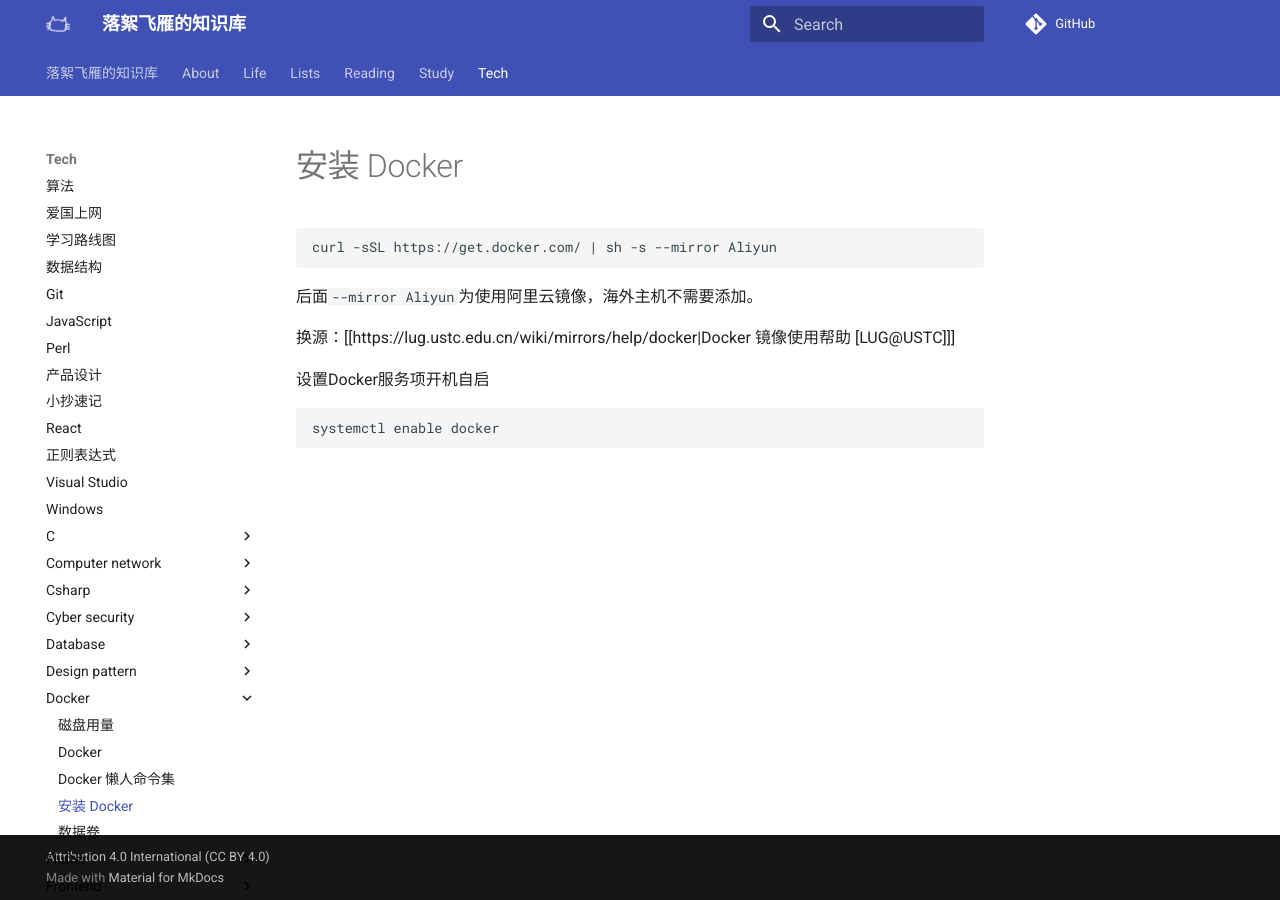
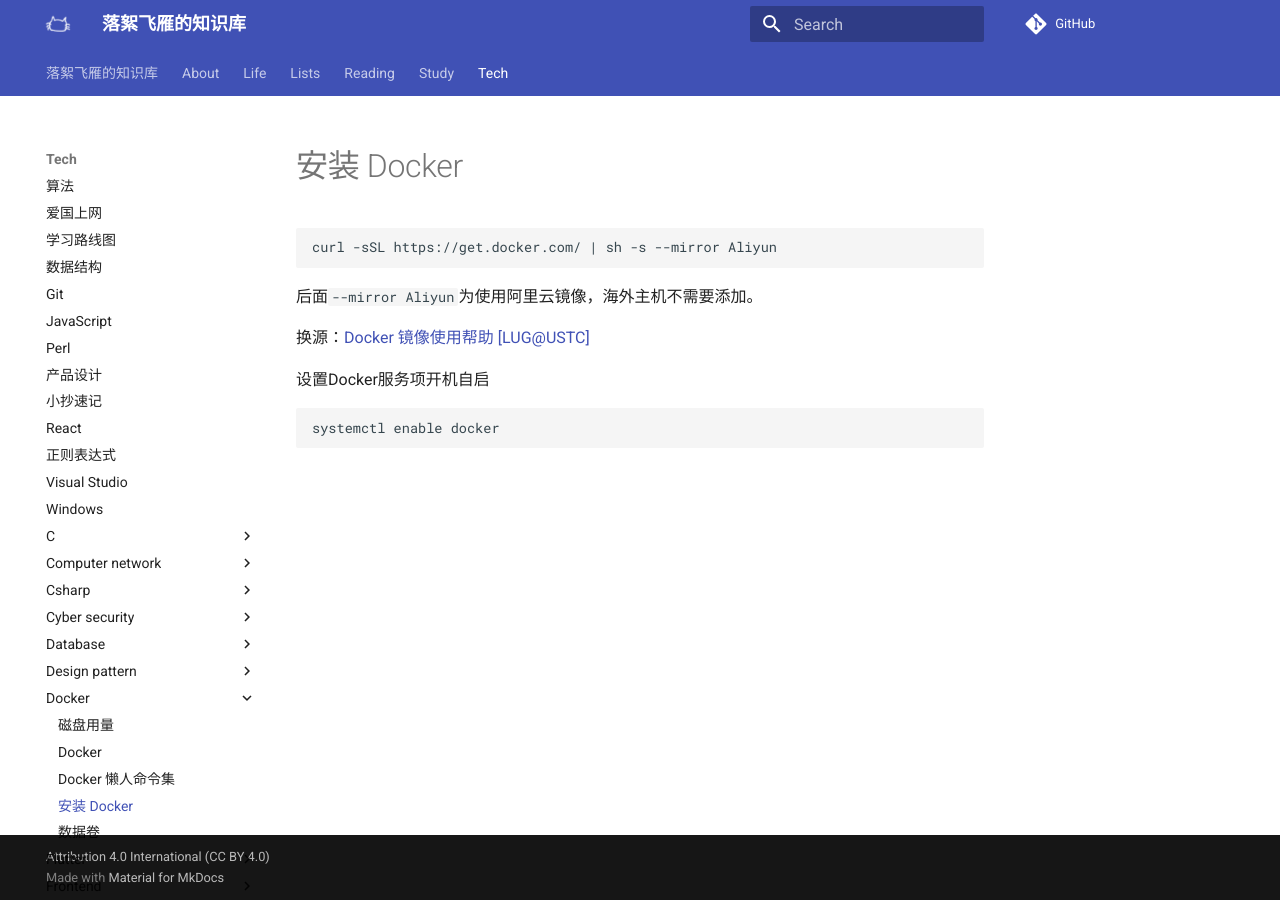
Before and after one commit to luoxufeiyan/wiki.luoxufeiyan.com, an MkDocs documentation site: the page built from docs/tech/docker/install.md, in a window 1280 px wide. Built offline with MkDocs 1.6.1 and Material for MkDocs 9.7.7, drawn with Linux system fonts in a browser that asks for light colours; comment, search, counter and statistics services are not loaded; some of the changed lines change nothing that is shown.

Commit message:
update url

````diff
--- a/docs/tech/docker/install.md
+++ b/docs/tech/docker/install.md
@@ -5,7 +5,7 @@
 ```
 后面`--mirror Aliyun`为使用阿里云镜像，海外主机不需要添加。
 
-换源：[[https://lug.ustc.edu.cn/wiki/mirrors/help/docker|Docker 镜像使用帮助 [LUG@USTC]]]
+换源：[Docker 镜像使用帮助 [LUG@USTC]](https://lug.ustc.edu.cn/wiki/mirrors/help/docker)
 
 设置Docker服务项开机自启
 ```
````
